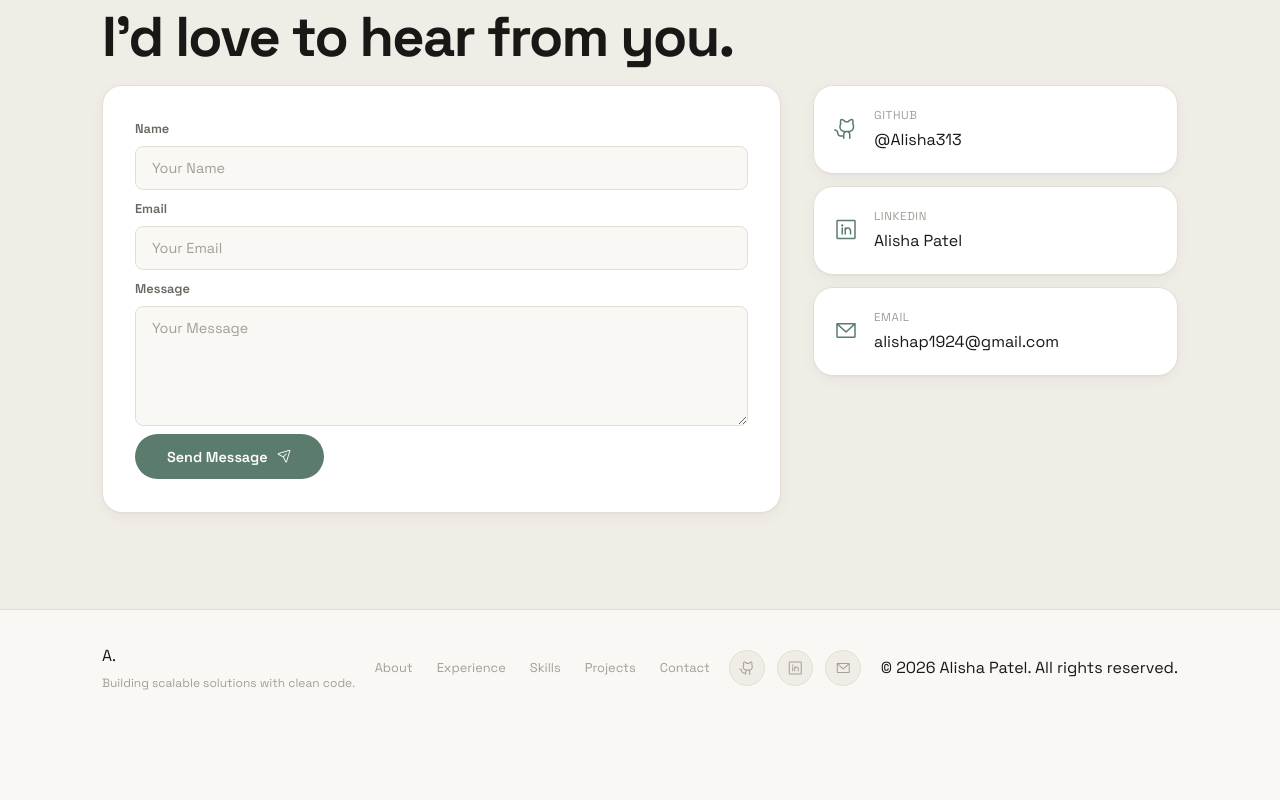
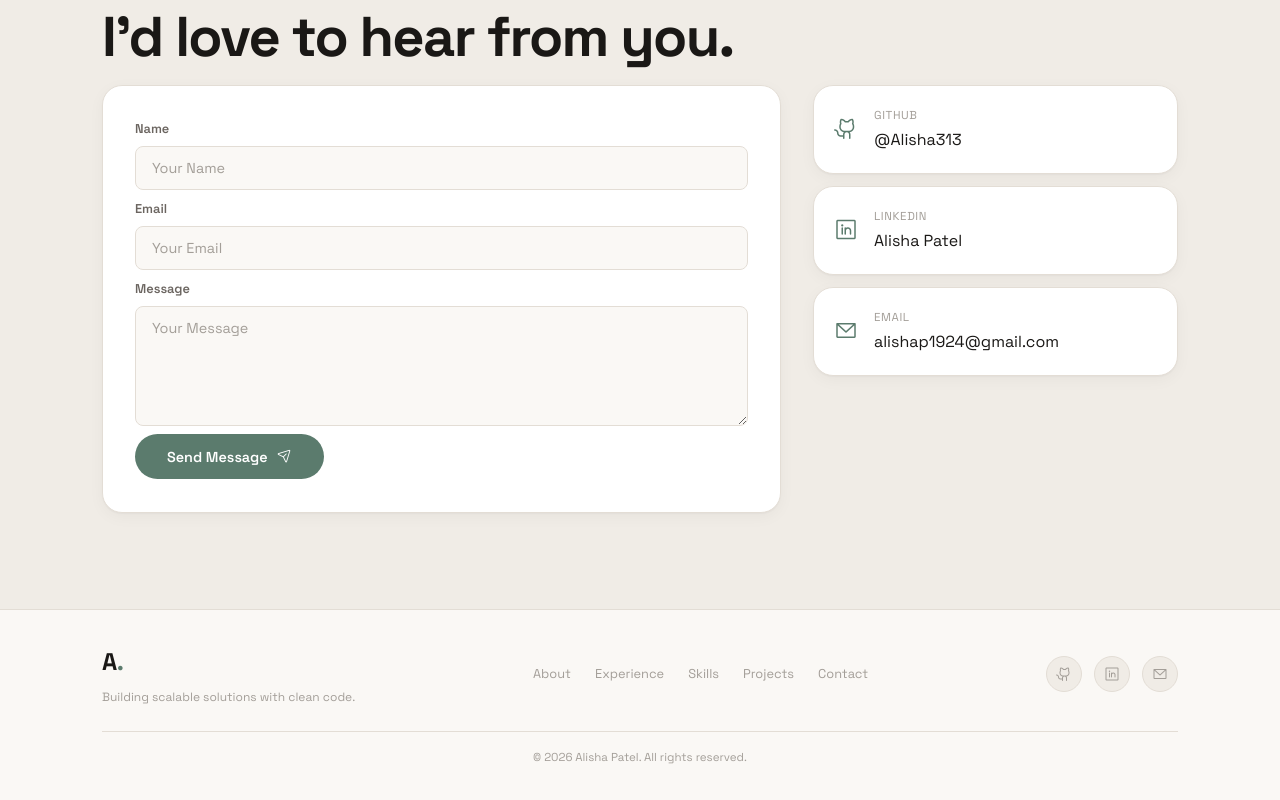
Before and after one commit to Alisha313/Alisha-Portfolio, a React (Vite) app: page / in a window 1280 px wide. Shown: the part 6175-6975 px from the top of the page. Before the commit the page ends 6900 px from the top, so only its background shows below. Built offline with nearby package versions, Linux system fonts and the light colour scheme.

Commit message:
Fix footer styling: add logo, accent dot, copyright CSS

```diff
--- a/src/components/Footer.jsx
+++ b/src/components/Footer.jsx
@@ -48,7 +48,6 @@ export default function Footer() {
               href={s.href}
               target="_blank"
               rel="noopener noreferrer"
-              className=""
               aria-label={s.label}
             >
               <i className={`ph ${s.icon}`} />
--- a/src/styles/style.css
+++ b/src/styles/style.css
@@ -1312,6 +1312,27 @@ button { font-family: var(--ff); }
   border-color: var(--accent);
   color: var(--accent);
   background: var(--accent-light);
+}
+
+.footer-logo {
+  font-size: 1.5rem;
+  font-weight: 700;
+  color: var(--text-primary);
+  letter-spacing: -0.02em;
+}
+
+.accent-dot {
+  color: var(--accent);
+}
+
+.footer-copy {
+  width: 100%;
+  text-align: center;
+  font-size: 0.72rem;
+  color: var(--text-muted);
+  margin-top: 0.5rem;
+  padding-top: 1rem;
+  border-top: 1px solid var(--border);
 }
 
 /* =========================================
```
